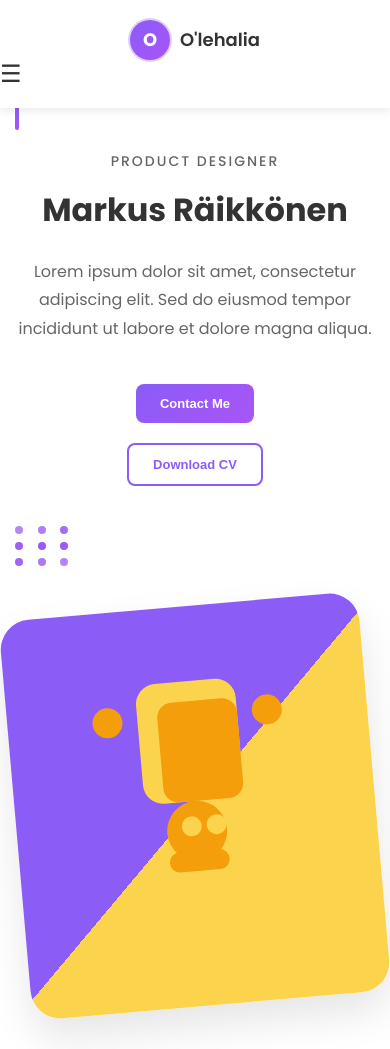
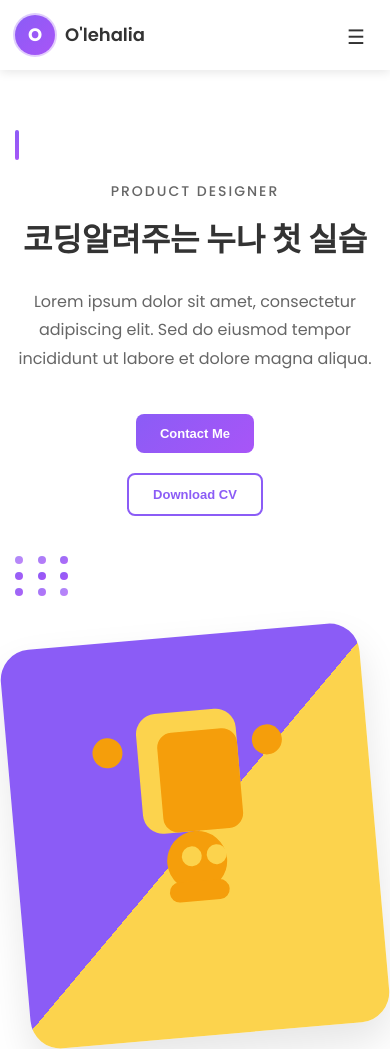
Before and after one commit to kwj-bit/vibe-coding-portfolio, a plain HTML site: page index.html in a window 390 px wide. Shown: the top 1049 px of the page. Drawn offline with Linux system fonts and the light colour scheme.

Commit message:
Fix mobile menu button duplication - prevent multiple menu buttons on resize

```diff
--- a/index.html
+++ b/index.html
@@ -35,7 +35,7 @@
                     <div class="hero-text">
                         <div class="vertical-line"></div>
                         <h2 class="role">PRODUCT DESIGNER</h2>
-                        <h1 class="name">Markus Räikkönen</h1>
+                        <h1 class="name">코딩알려주는 누나 첫 실습</h1>
                         <p class="description">
                             Lorem ipsum dolor sit amet, consectetur adipiscing elit. Sed do eiusmod tempor incididunt ut labore et dolore magna aliqua.
                         </p>
--- a/script.js
+++ b/script.js
@@ -253,17 +253,29 @@ function createMobileMenu() {
     const header = document.querySelector('.header');
     const nav = document.querySelector('.nav');
 
+    // Remove existing menu button if it exists
+    const existingButton = header.querySelector('.mobile-menu-btn');
+    if (existingButton) {
+        existingButton.remove();
+    }
+
     if (window.innerWidth <= 768) {
         // Create mobile menu button
         const menuButton = document.createElement('button');
+        menuButton.className = 'mobile-menu-btn';
         menuButton.innerHTML = '☰';
         menuButton.style.cssText = `
             background: none;
             border: none;
-            font-size: 24px;
+            font-size: 20px;
             cursor: pointer;
             color: #333;
             display: block;
+            padding: 5px;
+            position: fixed;
+            top: 20px;
+            right: 20px;
+            z-index: 1001;
         `;
 
         // Add toggle functionality
@@ -271,7 +283,11 @@ function createMobileMenu() {
             nav.classList.toggle('mobile-open');
         });
 
-        // Add mobile styles
+        header.appendChild(menuButton);
+    }
+}
+
+// Add mobile styles only once
 const mobileStyles = document.createElement('style');
 mobileStyles.textContent = `
     @media (max-width: 768px) {
@@ -285,6 +301,7 @@ function createMobileMenu() {
             transform: translateY(-100%);
             opacity: 0;
             transition: all 0.3s ease;
+            z-index: 1000;
         }
 
         .nav.mobile-open {
@@ -305,10 +322,6 @@ function createMobileMenu() {
 `;
 document.head.appendChild(mobileStyles);
 
-        header.appendChild(menuButton);
-    }
-}
-
 // Initialize mobile menu
 window.addEventListener('resize', createMobileMenu);
 createMobileMenu();
--- a/styles.css
+++ b/styles.css
@@ -20,7 +20,7 @@ body {
 
 /* Header Styles */
 .header {
-    padding: 20px 0;
+    padding: 15px 0;
     background-color: #fff;
     position: fixed;
     top: 0;
@@ -28,6 +28,7 @@ body {
     right: 0;
     z-index: 1000;
     box-shadow: 0 2px 10px rgba(0, 0, 0, 0.1);
+    height: 70px; /* 헤더 높이 고정 */
 }
 
 .header .container {
@@ -96,10 +97,11 @@ body {
 
 /* Hero Section */
 .hero {
-    padding: 120px 0 80px;
-    min-height: 100vh;
+    padding: 80px 0 60px;
+    min-height: calc(100vh - 70px);
     display: flex;
     align-items: center;
+    margin-top: 70px; /* 헤더 높이와 동일하게 고정 */
 }
 
 .hero-content {
@@ -456,21 +458,27 @@ body {
         padding: 0 15px;
     }
 
+    .header {
+        height: 70px; /* 모든 화면에서 동일한 높이 유지 */
+    }
+
     .header .container {
-        flex-direction: column;
-        gap: 20px;
+        flex-direction: row; /* 모바일에서도 가로 배치 유지 */
+        gap: 15px;
+        justify-content: space-between; /* 로고와 메뉴 버튼을 양 끝에 배치 */
     }
 
     .nav-list {
-        gap: 20px;
+        gap: 15px; /* 모바일에서 간격 줄임 */
     }
 
     .nav-list a {
-        font-size: 12px;
+        font-size: 11px; /* 모바일에서 폰트 크기 줄임 */
     }
 
     .hero {
-        padding: 100px 0 60px;
+        padding: 60px 0 40px;
+        margin-top: 70px; /* 모든 화면에서 동일한 여백 유지 */
     }
 
     .hero-content {
```
Lines whose indentation alone changed are shown as unchanged.
